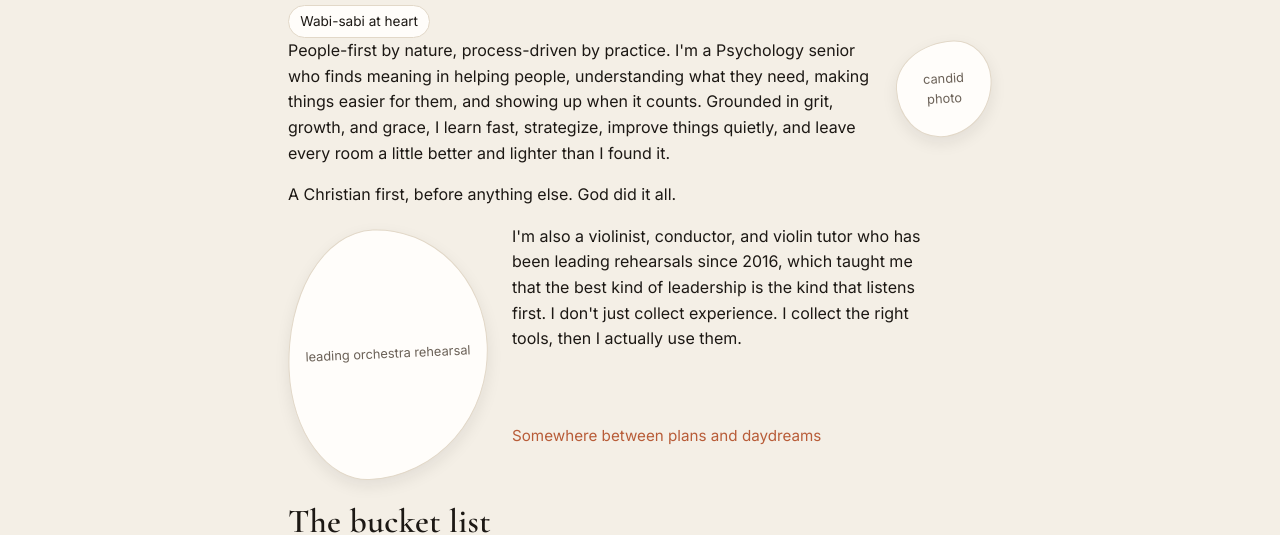
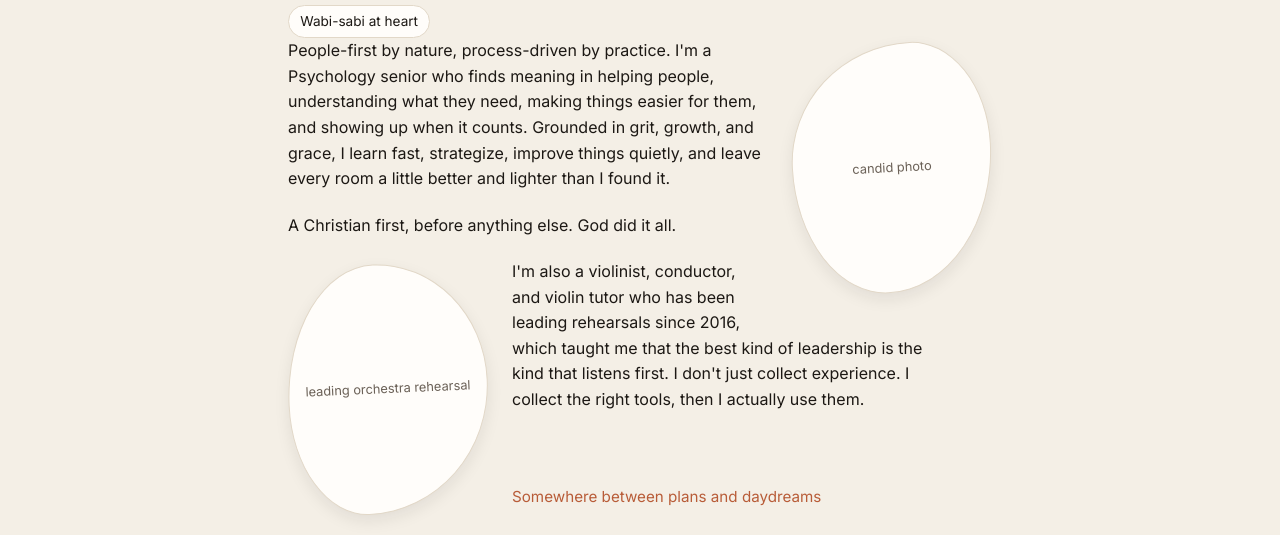
Before and after one commit to itymawi/yshirayel, a plain HTML site: page index.html in a window 1280 px wide. Shown: the part 232-767 px from the top of the page. Drawn offline with nearby package versions, Linux system fonts and the light colour scheme.

Commit message:
update CSS

```diff
--- a/style.css
+++ b/style.css
@@ -136,16 +136,24 @@ p{margin-bottom:1rem;max-width:65ch}
 .blob-b{ border-radius:45% 55% 62% 38% / 55% 48% 52% 45%; }
 .blob-c{ border-radius:55% 45% 38% 62% / 42% 58% 45% 55%; }
 
-.photo-accent{width:96px;height:96px;float:right;margin:.2rem 0 1rem 1.2rem;transform:rotate(-3deg)}
+.photo-accent{
+  width:200px;
+  aspect-ratio:4/5;
+  float:right;
+  margin:.3rem 0 1.5rem 1.5rem;
+  transform:rotate(-3deg);
+}
 .photo-accent:hover{transform:rotate(-8deg)}
 
-.photo-scatter{width:200px;aspect-ratio:4/5;margin:.3rem 0 1rem}
+.photo-scatter{width:200px;aspect-ratio:4/5;margin:.3rem 0 1.5rem}
 .photo-scatter.tilt-left{float:left;margin-right:1.5rem;transform:rotate(-2.5deg)}
 .photo-scatter.tilt-left:hover{transform:rotate(-7deg)}
 .photo-scatter.tilt-right{float:right;margin-left:1.5rem;transform:rotate(2.5deg)}
 .photo-scatter.tilt-right:hover{transform:rotate(7deg)}
 
 h1,h2,h3{clear:both}
+
+p{margin-bottom:1.3rem}
 
 @media (prefers-reduced-motion:reduce){
   .photo-blob,.photo-accent,.photo-scatter{transition:none}
```
